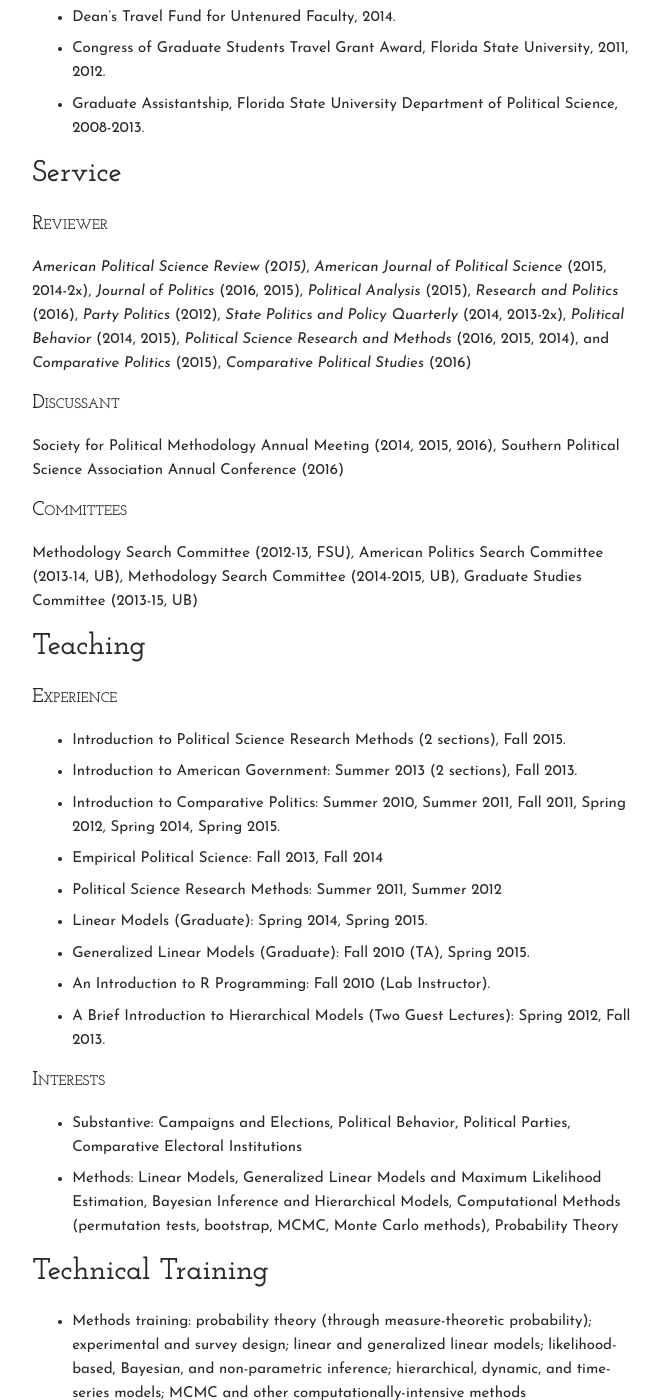
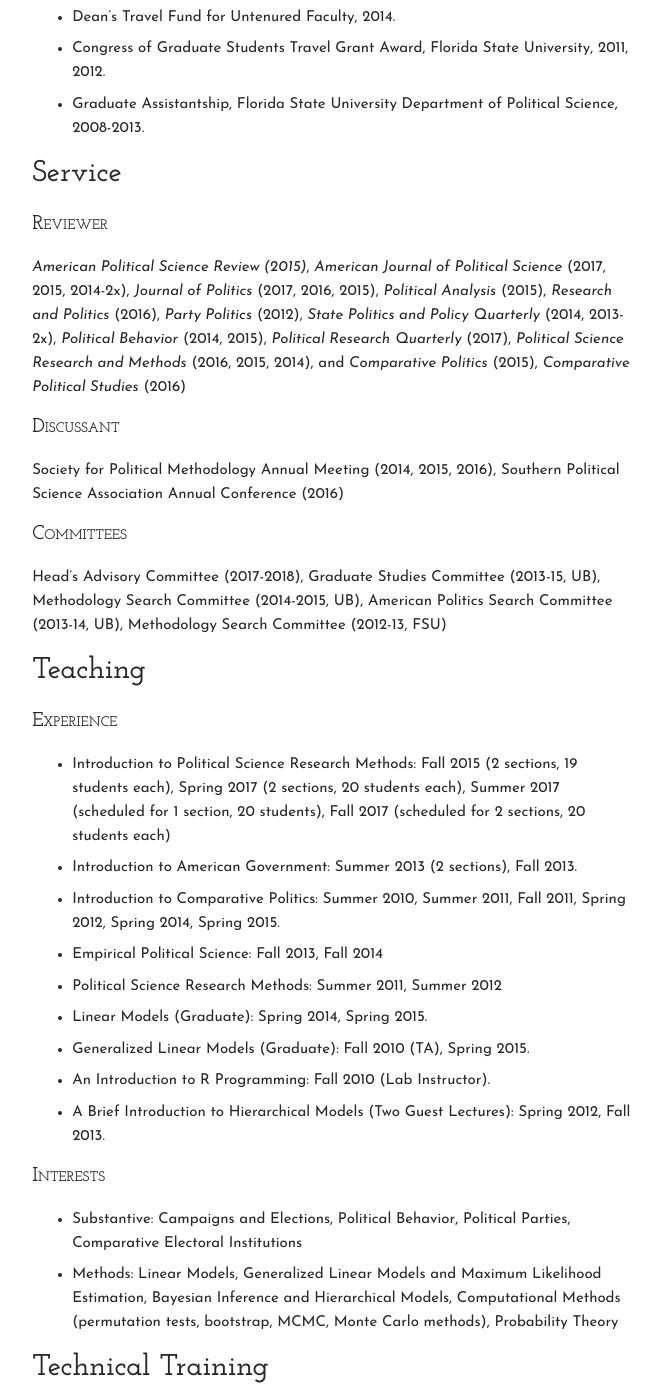
Before and after one commit to carlislerainey/carlislerainey.github.io, a Jekyll site: the page built from cv/index.md, in a window 1280 px wide and 1400 px high, scrolled down 4722 px. Shown: the whole window, without its empty margins (430-1091 px from the left). Built offline with Jekyll 4.4.1, drawn with Linux system fonts in a browser that asks for light colours; some of the changed text lies outside the part shown.

Commit message:
update cv

```diff
--- a/cv/index.md
+++ b/cv/index.md
@@ -104,7 +104,7 @@ GitHub: [github.com/carlislerainey](https://github.com/carlislerainey)
 
 ### Reviewer
 
-*American Political Science Review (2015)*, *American Journal of Political Science* (2015, 2014-2x), *Journal of Politics* (2016, 2015), *Political Analysis* (2015), *Research and Politics* (2016), *Party Politics* (2012), *State Politics and Policy Quarterly* (2014, 2013-2x), *Political Behavior* (2014, 2015), *Political Science Research and Methods* (2016, 2015, 2014), and *Comparative Politics* (2015), *Comparative Political Studies* (2016)
+*American Political Science Review (2015)*, *American Journal of Political Science* (2017, 2015, 2014-2x), *Journal of Politics* (2017, 2016, 2015), *Political Analysis* (2015), *Research and Politics* (2016), *Party Politics* (2012), *State Politics and Policy Quarterly* (2014, 2013-2x), *Political Behavior* (2014, 2015), *Political Research Quarterly* (2017), *Political Science Research and Methods* (2016, 2015, 2014), and *Comparative Politics* (2015), *Comparative Political Studies* (2016)
 
 ### Discussant
 
@@ -112,13 +112,13 @@ Society for Political Methodology Annual Meeting (2014, 2015, 2016), Southern Po
 
 ### Committees
 
-Methodology Search Committee (2012-13, FSU), American Politics Search Committee (2013-14, UB), Methodology Search Committee (2014-2015, UB), Graduate Studies Committee (2013-15, UB)
+Head's Advisory Committee (2017-2018), Graduate Studies Committee (2013-15, UB), Methodology Search Committee (2014-2015, UB), American Politics Search Committee (2013-14, UB), Methodology Search Committee (2012-13, FSU)
 
 ## Teaching
 
 ### Experience
 
-- Introduction to Political Science Research Methods (2 sections), Fall 2015.
+- Introduction to Political Science Research Methods: Fall 2015 (2 sections, 19 students each), Spring 2017 (2 sections, 20 students each), Summer 2017 (scheduled for 1 section, 20 students), Fall 2017 (scheduled for 2 sections, 20 students each)
 - Introduction to American Government: Summer 2013 (2 sections), Fall 2013.
 - Introduction to Comparative Politics: Summer 2010, Summer 2011, Fall 2011, Spring 2012, Spring 2014, Spring 2015.
 - Empirical Political Science: Fall 2013, Fall 2014
```
Also changed, not shown: other parts of cv/index.md (+1 -1 lines).
